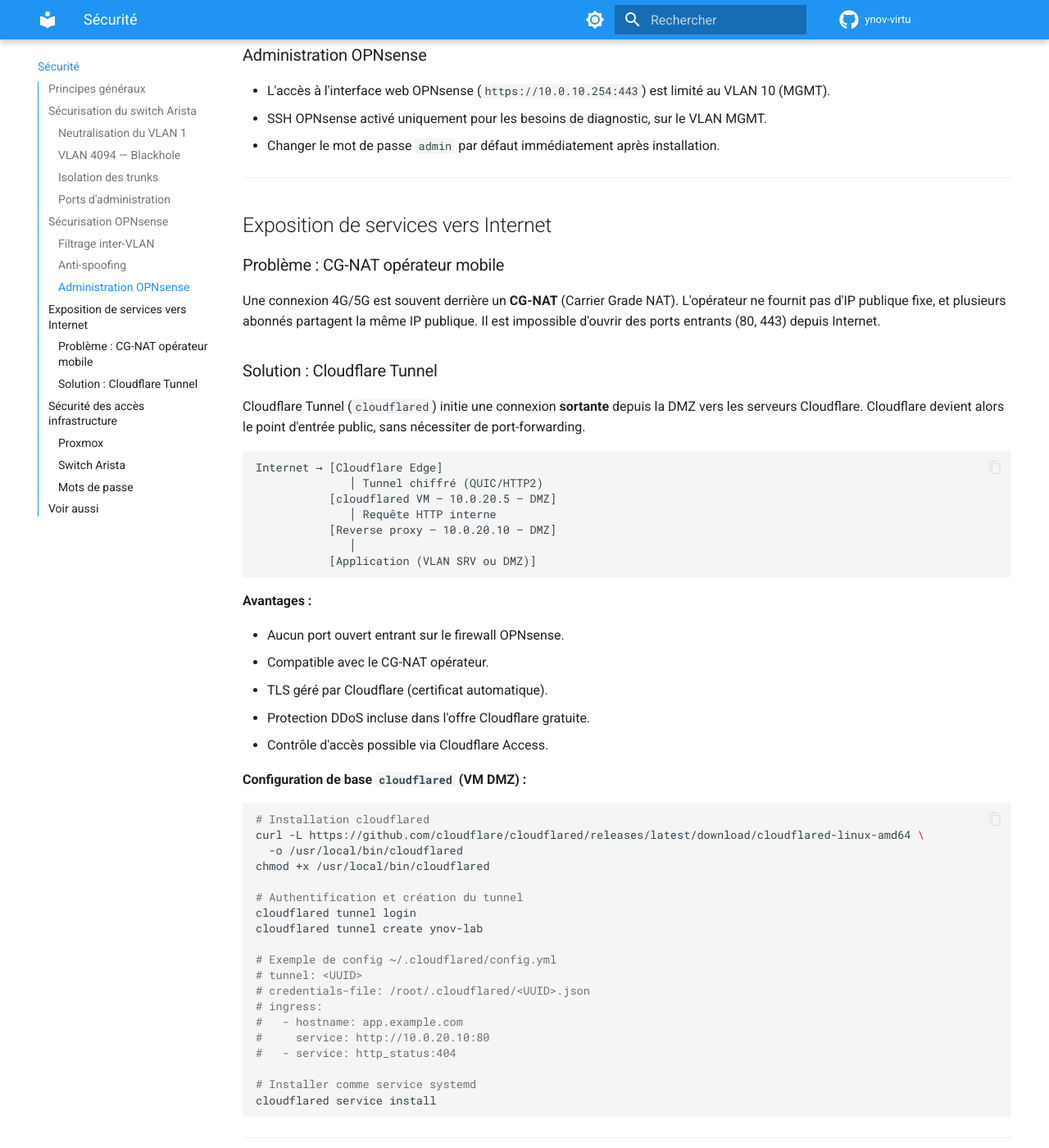
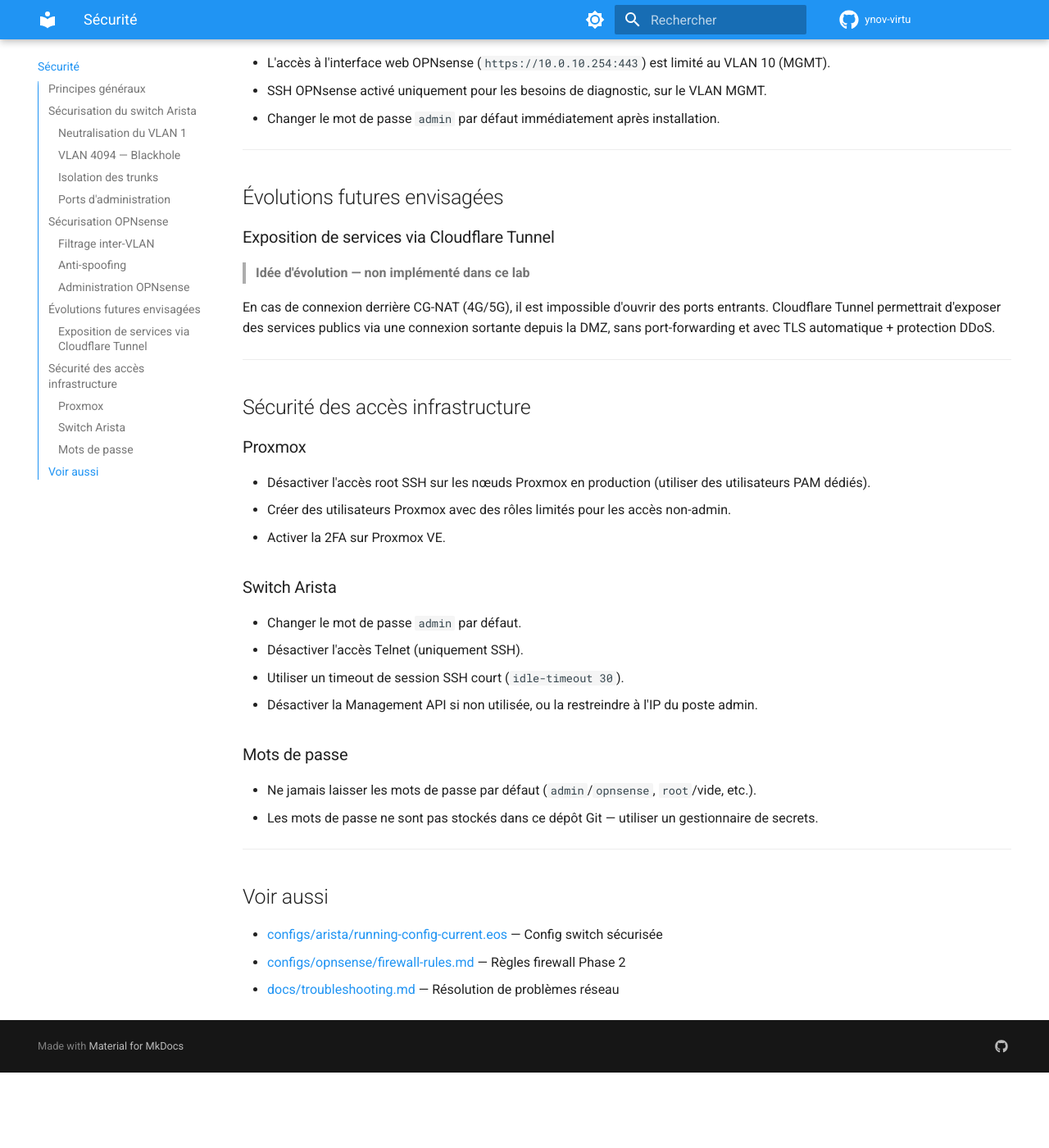
Before and after one commit to astronas/ynov-virtu, an MkDocs documentation site: the page built from docs/security.md, in a window 1280 px wide and 1400 px high, scrolled down 2545 px. Shown: the whole window at 82% size. Built offline with MkDocs 1.6.1 and Material for MkDocs 9.7.7, drawn with Linux system fonts in a browser that asks for light colours; comment, search, counter and statistics services are not loaded; after the commit the page ends 3853 px from its top, so only the background shows below that; some of the changed text lies outside the part shown.

Commit message:
docs: remove Cloudflare as implemented feature, add as future evolution idea

````diff
--- a/docs/security.md
+++ b/docs/security.md
@@ -7,7 +7,6 @@ Le lab applique une approche de **défense en profondeur** à plusieurs niveaux
 1. **Sécurisation L2** — Neutralisation du VLAN 1, isolation des ports inutilisés, VLAN blackhole.
 2. **Segmentation VLAN** — Chaque zone réseau est isolée dans son propre VLAN.
 3. **Filtrage inter-VLAN** — OPNsense contrôle tous les flux entre VLANs.
-4. **Exposition externe sécurisée** — Cloudflare Tunnel, pas de port-forwarding entrant.
 
 ---
 
@@ -82,7 +81,7 @@ OPNsense est le seul point de routage entre les VLANs. Sans règle firewall, auc
 | MGMT → tout | ✅ Autorisé | Les administrateurs ont accès à toute l'infrastructure |
 | DMZ → MGMT | ❌ Bloqué | Un service compromis en DMZ ne doit pas atteindre le management |
 | DMZ → SRV | ❌ Bloqué | La DMZ n'accède pas aux services internes directement |
-| DMZ → Internet | ✅ TCP 80/443 uniquement | cloudflared et reverse proxy ont besoin de sortir |
+| DMZ → Internet | ✅ TCP 80/443 uniquement | Les services DMZ ont besoin d'accès sortant |
 | SRV → MGMT | ❌ Bloqué | Les VMs de service n'administrent pas l'infrastructure |
 | SRV → Internet | ✅ TCP 80/443 uniquement | Les services ont besoin de mises à jour et d'accès API |
 | WAN entrant | ❌ Bloqué | Par défaut OPNsense — aucun service exposé directement |
@@ -99,57 +98,13 @@ OPNsense active par défaut le **Block private networks** et **Block bogon netwo
 
 ---
 
-## Exposition de services vers Internet
+## Évolutions futures envisagées
 
-### Problème : CG-NAT opérateur mobile
+### Exposition de services via Cloudflare Tunnel
 
-Une connexion 4G/5G est souvent derrière un **CG-NAT** (Carrier Grade NAT). L'opérateur ne fournit pas d'IP publique fixe, et plusieurs abonnés partagent la même IP publique. Il est impossible d'ouvrir des ports entrants (80, 443) depuis Internet.
+> **Idée d'évolution — non implémenté dans ce lab**
 
-### Solution : Cloudflare Tunnel
-
-Cloudflare Tunnel (`cloudflared`) initie une connexion **sortante** depuis la DMZ vers les serveurs Cloudflare. Cloudflare devient alors le point d'entrée public, sans nécessiter de port-forwarding.
-
-```
-Internet → [Cloudflare Edge]
-              │ Tunnel chiffré (QUIC/HTTP2)
-           [cloudflared VM — 10.0.20.5 — DMZ]
-              │ Requête HTTP interne
-           [Reverse proxy — 10.0.20.10 — DMZ]
-              │
-           [Application (VLAN SRV ou DMZ)]
-```
-
-**Avantages :**
-
-- Aucun port ouvert entrant sur le firewall OPNsense.
-- Compatible avec le CG-NAT opérateur.
-- TLS géré par Cloudflare (certificat automatique).
-- Protection DDoS incluse dans l'offre Cloudflare gratuite.
-- Contrôle d'accès possible via Cloudflare Access.
-
-**Configuration de base `cloudflared` (VM DMZ) :**
-
-```bash
-# Installation cloudflared
-curl -L https://github.com/cloudflare/cloudflared/releases/latest/download/cloudflared-linux-amd64 \
-  -o /usr/local/bin/cloudflared
-chmod +x /usr/local/bin/cloudflared
-
-# Authentification et création du tunnel
-cloudflared tunnel login
-cloudflared tunnel create ynov-lab
-
-# Exemple de config ~/.cloudflared/config.yml
-# tunnel: <UUID>
-# credentials-file: /root/.cloudflared/<UUID>.json
-# ingress:
-#   - hostname: app.example.com
-#     service: http://10.0.20.10:80
-#   - service: http_status:404
-
-# Installer comme service systemd
-cloudflared service install
-```
+En cas de connexion derrière CG-NAT (4G/5G), il est impossible d'ouvrir des ports entrants. Cloudflare Tunnel permettrait d'exposer des services publics via une connexion sortante depuis la DMZ, sans port-forwarding et avec TLS automatique + protection DDoS.
 
 ---
 
````
Also changed, not shown: docs/architecture.md (+0 -11 lines), docs/index.md (+1 -1 lines), docs/network-plan.md (+2 -3 lines).
